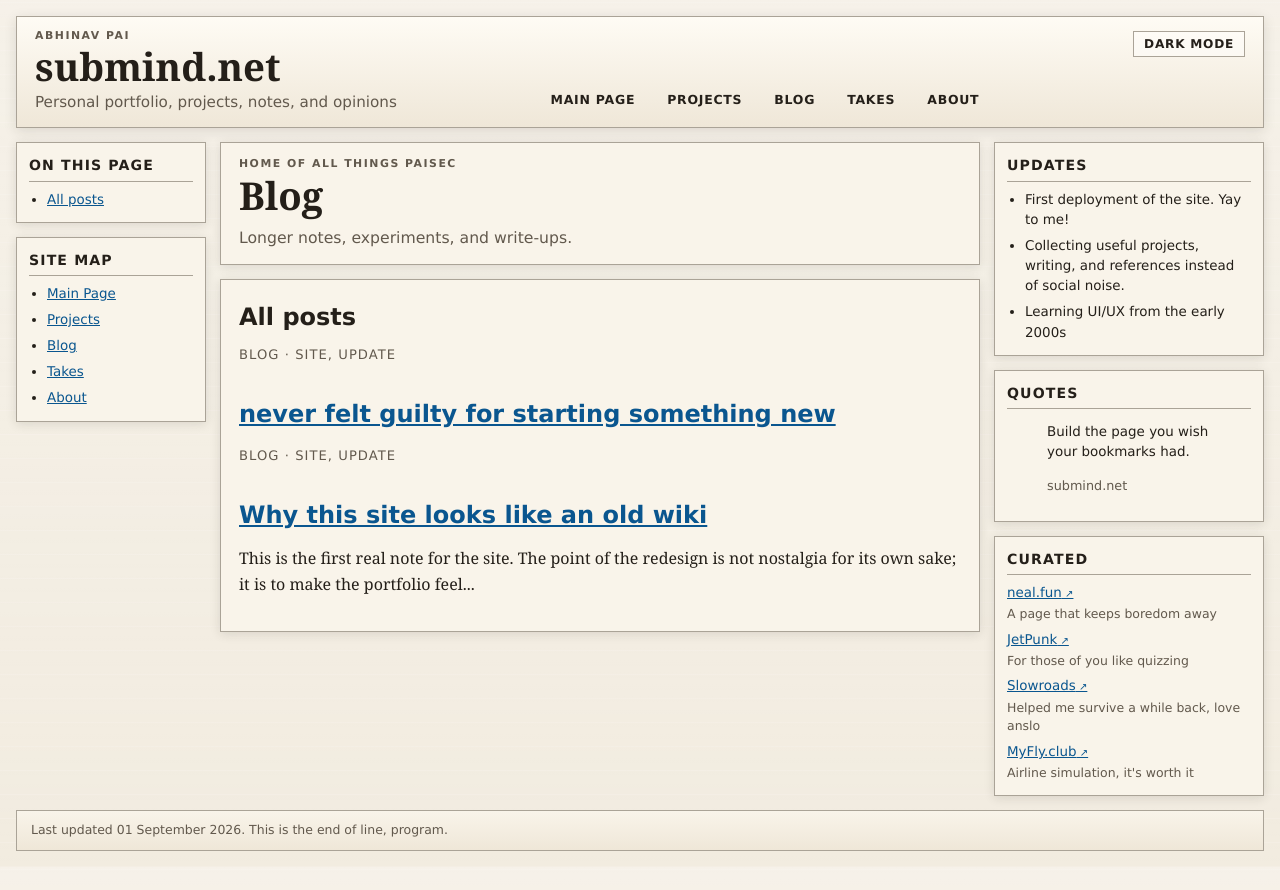
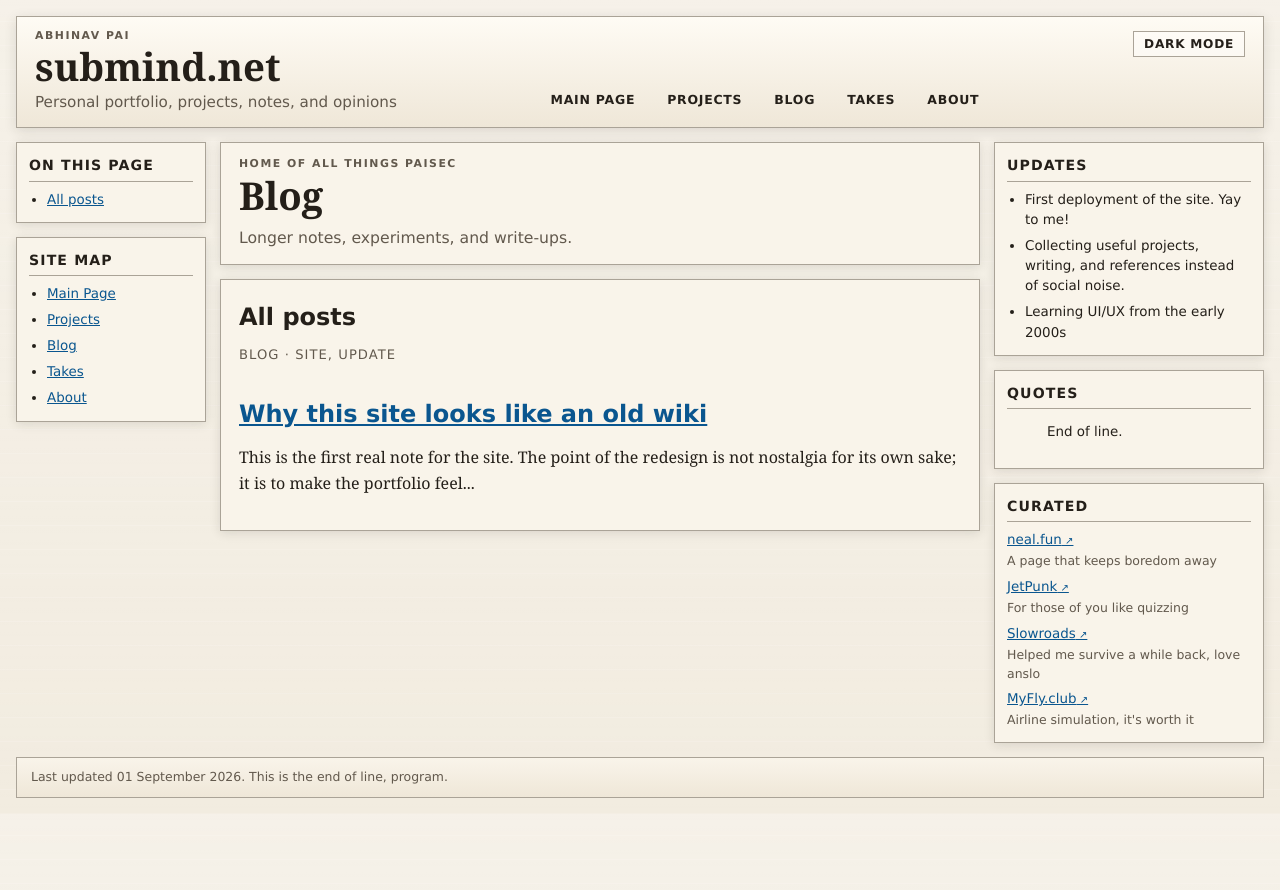
Before and after one commit to Paisectheta/Paisectheta.github.io, a Jekyll site: the page built from blog.markdown, in a window 1280 px wide. Shown: the top 890 px of the page. Built offline with Jekyll 4.4.1, drawn with Linux system fonts in a browser that asks for light colours.

Commit message:
Updated content and quotes

```diff
--- a/_data/sidebar_quotes.yml
+++ b/_data/sidebar_quotes.yml
@@ -1,11 +1,15 @@
 - text: hey there
-  source: me :D
 
-- text: Build the page you wish your bookmarks had.
-  source: submind.net
+- text: End of line.
 
-- text: Notes are cheaper than memory and easier to reorganize.
-  source: submind.net
+- text: Greetings, programs.
 
-- text: A website can be a draft that never stops improving.
-  source: submind.net
+- text: I must not fear. Fear is the mind-killer. Fear is the little-death that brings total obliteration. I will face my fear. I will permit it to pass over me and through me. And when it has gone past I will turn the inner eye to see its path. Where the fear has gone there will be nothing. Only I will remain.
+
+- text: Hope clouds observation.
+
+- text: Bond. James Bond.
+
+- text: Q- “Age is no guarantee of efficiency”; OO7- “And youth is no guarantee of innovation”
+
+- text: Does it look like I give a damn?
--- a/_posts/2026-09-01-project-updates-01.markdown
+++ /dev/null
@@ -1,7 +0,0 @@
----
-layout: post
-title:  "never felt guilty for starting something new"
-date:   2026-09-01 10:00:00 +0530
-categories: site update
-content_type: blog
----
```
